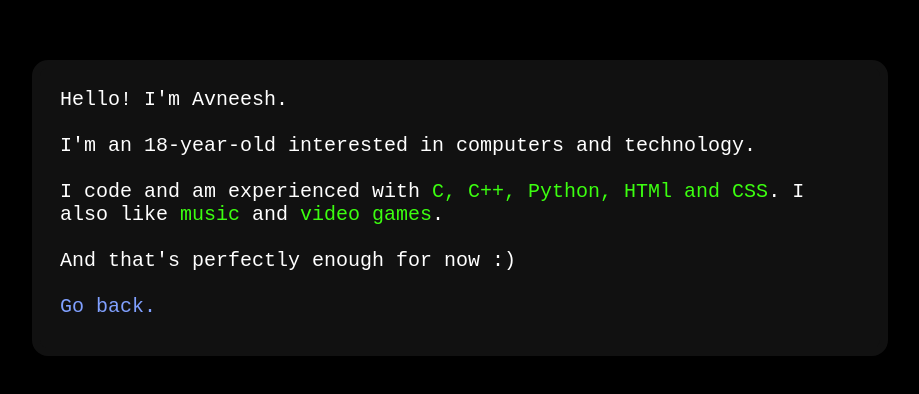
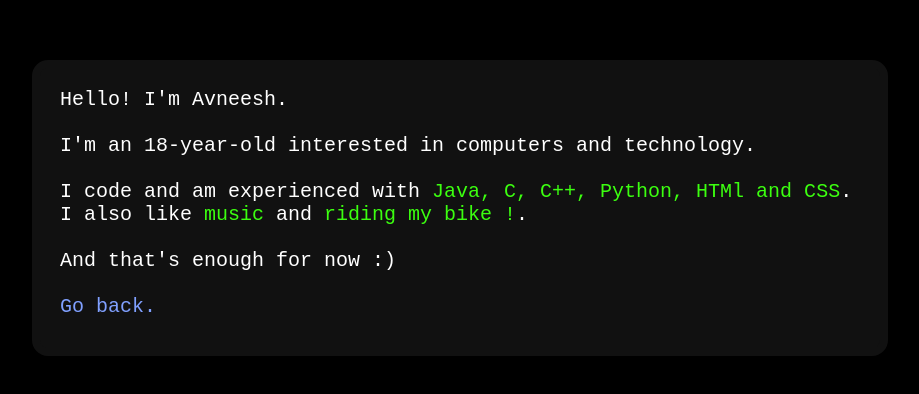
Before and after one commit to avneesh-go/avneesh-go.github.io, a plain HTML site: page markup/about.html in a window 1280 px wide. Shown: the part 192-586 px from the top of the page, without its empty margins (180-1099 px from the left). Drawn offline with Linux system fonts and the light colour scheme.

Commit message:
Update about.html

```diff
--- a/markup/about.html
+++ b/markup/about.html
@@ -3,7 +3,7 @@
 
 	<head>
 		<meta charset="utf-8">
-		<title> Avneesh. About. </title>
+		<title> Avneesh. About Me. </title>
 		<link rel="stylesheet" type="text/css" href="../style/global/divs.css"/>
 		<link rel="stylesheet" type="text/css" href="../style/global/ids.css"/>
 		<link rel="stylesheet" type="text/css" href="../style/global/tags.css"/>
@@ -17,10 +17,10 @@
 			<br><br>
 			I'm an 18-year-old interested in computers and technology.
 			<br><br>
-			I code and am experienced with <span id="green">C, C++, Python, HTMl and CSS</span>.
-			I also like <span id="green">music</span> and <span id="green">video games</span>.
+			I code and am experienced with <span id="green">Java, C, C++, Python, HTMl and CSS</span>.
+			I also like <span id="green">music</span> and <span id="green">riding my bike !</span>.
 			<br><br>
-			And that's perfectly enough for now :)
+			And that's enough for now :)
 			<br><br>
 			<a href="../index.html">Go back.</a>
 
```
